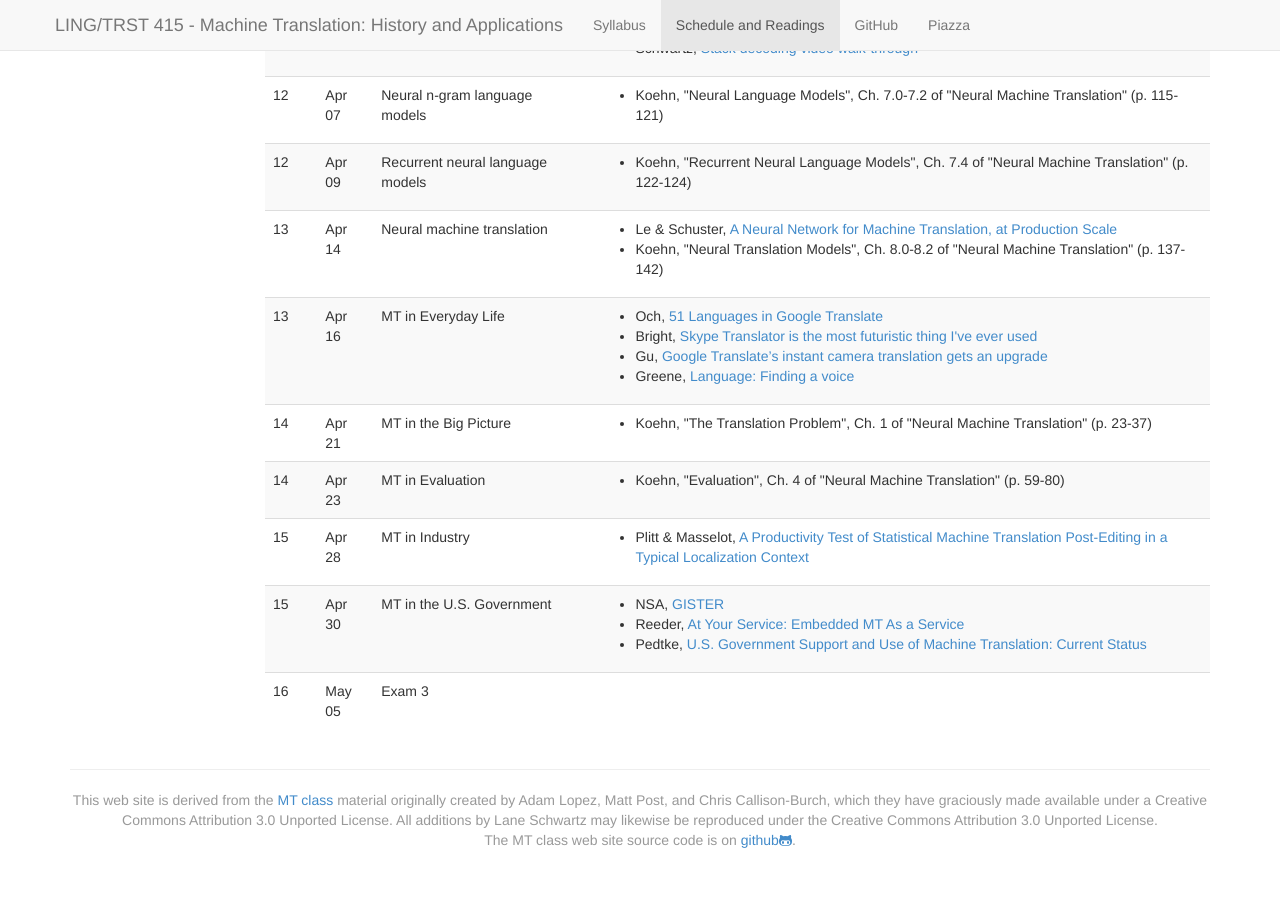
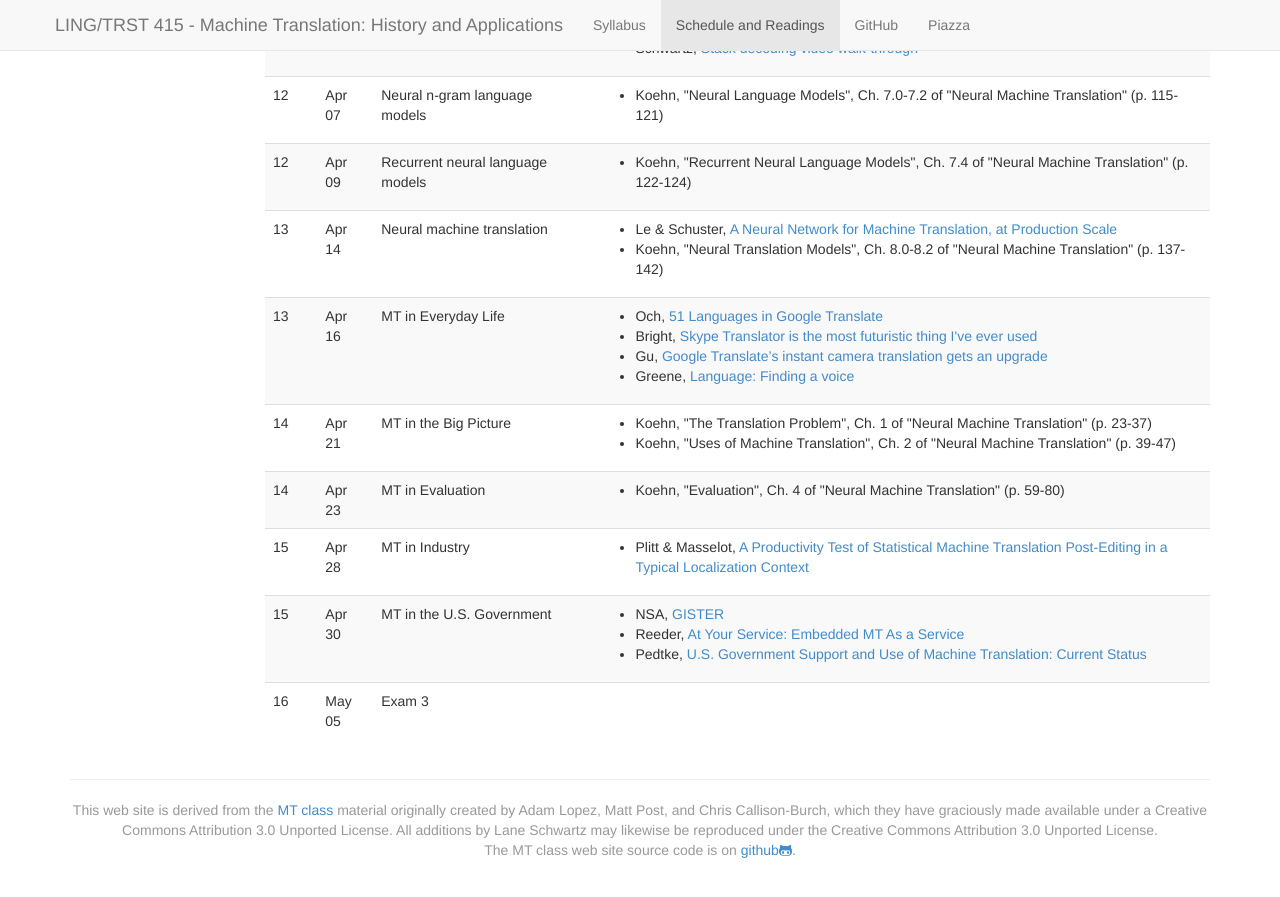
Before and after one commit to 2020-Spring-UIUC-LING415/2020-Spring-UIUC-LING415.github.io, a Jekyll site: the page built from schedule.md, in a window 1280 px wide and 900 px high, scrolled down 2515 px. Shown: the top 897 px of the window. Built offline with Jekyll 4.4.1, drawn with Linux system fonts in a browser that asks for light colours; nearby versions of some CDN libraries.

Commit message:
Update schedule.yaml

```diff
--- a/_data/schedule.yaml
+++ b/_data/schedule.yaml
@@ -555,6 +555,10 @@
       author: Koehn
       title: "\"The Translation Problem\", Ch. 1 of \"Neural Machine Translation\""
       pages: 23-37
+    -
+      author: Koehn
+      title: "\"Uses of Machine Translation\", Ch. 2 of \"Neural Machine Translation\""
+      pages: 39-47
 -
   week: 14
   date: 2020-04-23
```
